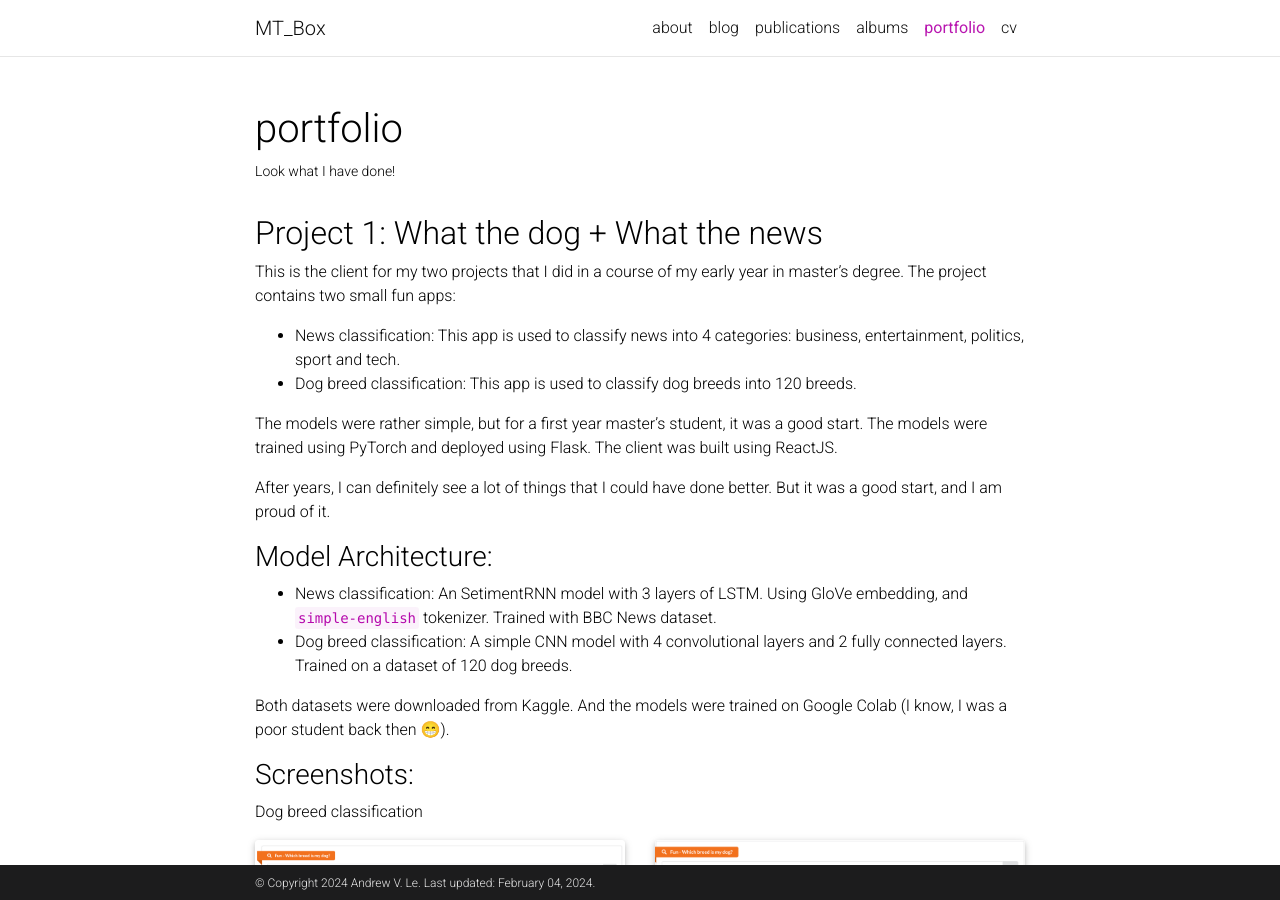
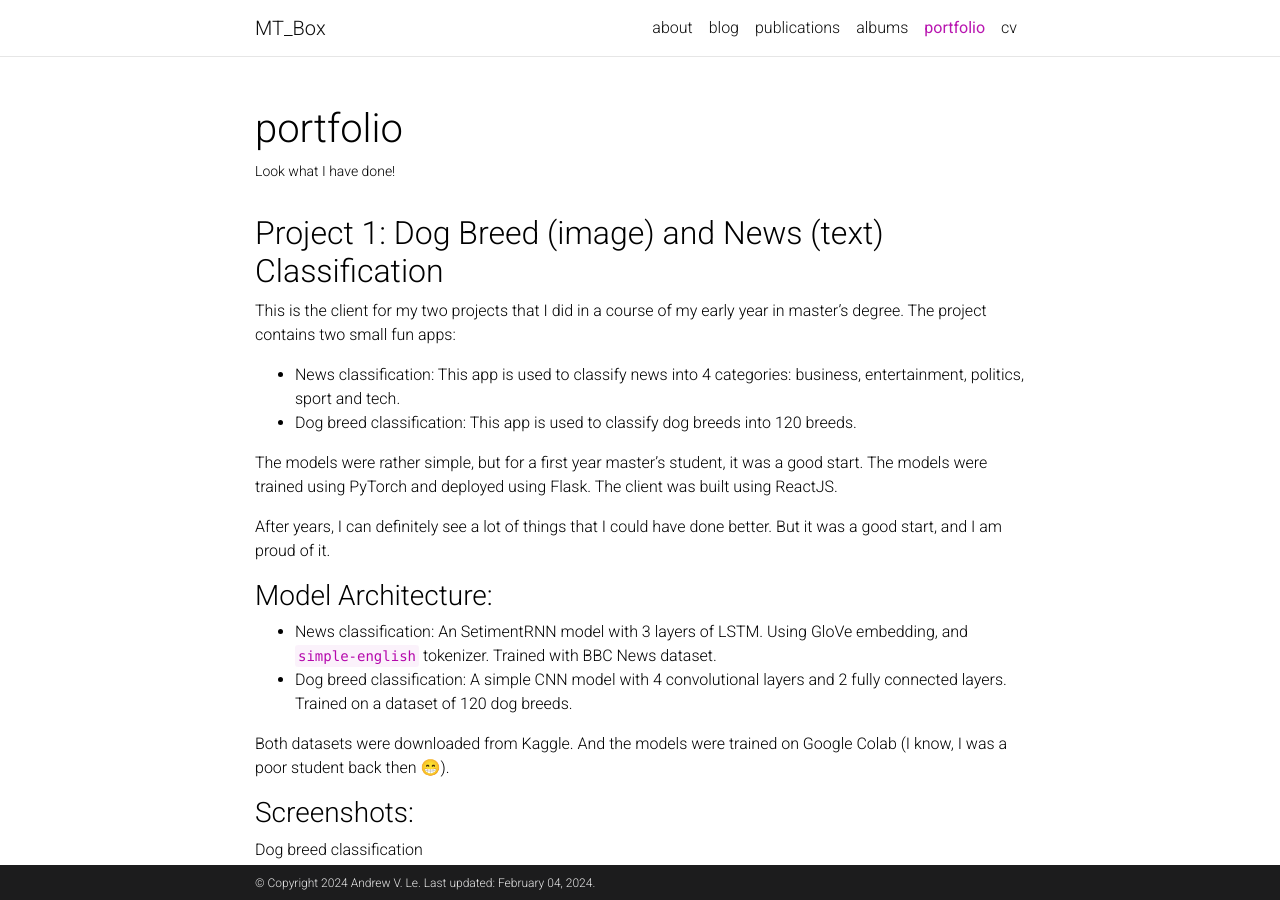
Before and after one commit to levulinh/levulinh.github.io, a Jekyll site: the page built from _pages/drewfolio.md, in a window 1280 px wide and 900 px high. Built offline with Jekyll 4.4.1, drawn with Linux system fonts in a browser that asks for light colours; full-size pictures stand in for the smaller copies a plugin makes; comment, search, counter and statistics services are not loaded; a style sheet for code colours, icons or effects is not loaded.

Commit message:
Update project description and add OpenAI API image

```diff
--- a/_pages/drewfolio.md
+++ b/_pages/drewfolio.md
@@ -9,7 +9,7 @@ nav_order: 3
 
 
 
-## Project 1: What the dog + What the news
+## Project 1: Dog Breed (image) and News (text) Classification
 
 This is the client for my two projects that I did in a course of my early year in master's degree. The project contains two small fun apps:
 - News classification: This app is used to classify news into 4 categories: business, entertainment, politics, sport and tech.
@@ -28,22 +28,22 @@ Both datasets were downloaded from Kaggle. And the models were trained on Google
 ### Screenshots:
 
 Dog breed classification
-<div class="row justify-content-sm-center">
-    <div class="col-sm-6 mt-3 mt-md-0">
+<div class="row mt-3">
+    <div class="col-sm mt-3 mt-md-0">
         {% include figure.html path="assets/img/portfolio/dog_breed.png" title="dog breed clf" class="img-fluid rounded z-depth-1" zoomable=true %}
     </div>
-    <div class="col-sm-6 mt-3 mt-md-0">
+    <div class="col-sm mt-3 mt-md-0">
         {% include figure.html path="assets/img/portfolio/dog_breed_2.png" title="example image" class="img-fluid rounded z-depth-1" zoomable=true %}
     </div>
 </div>
 
 
 News classification
-<div class="row justify-content-sm-center">
-    <div class="col-sm-6 mt-3 mt-md-0">
+<div class="row mt-3">
+    <div class="col-sm mt-3 mt-md-0">
         {% include figure.html path="assets/img/portfolio/news_clf.png" title="dog breed clf" class="img-fluid rounded z-depth-1" zoomable=true %}
     </div>
-    <div class="col-sm-6 mt-3 mt-md-0">
+    <div class="col-sm mt-3 mt-md-0">
         {% include figure.html path="assets/img/portfolio/news_clf_2.png" title="example image" class="img-fluid rounded z-depth-1" zoomable=true %}
     </div>
 </div>
```
Also changed, not shown: other parts of _pages/drewfolio.md (+3 -0 lines), assets/img/portfolio/openai_finetune.png (added).
